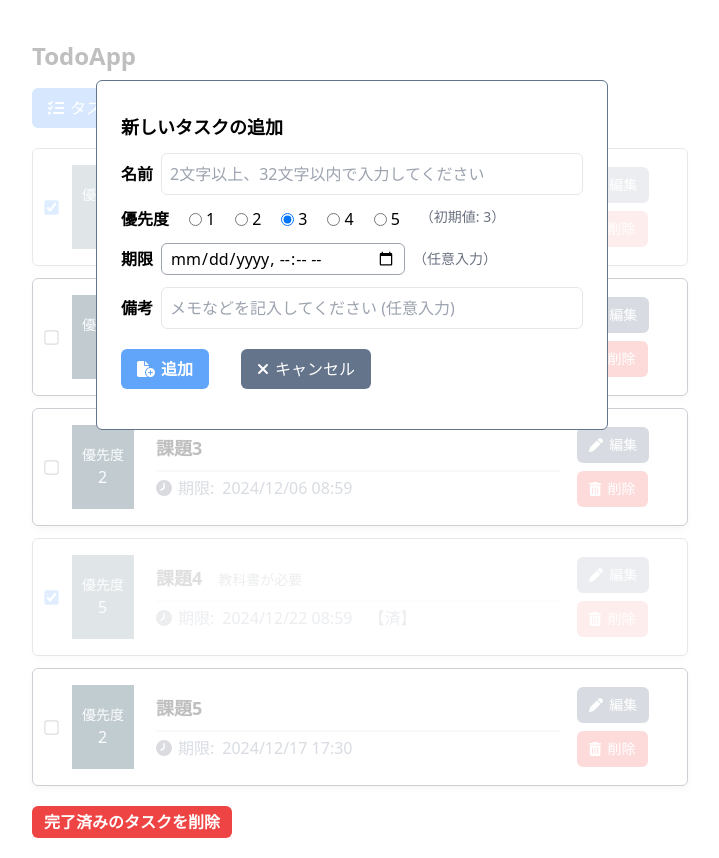
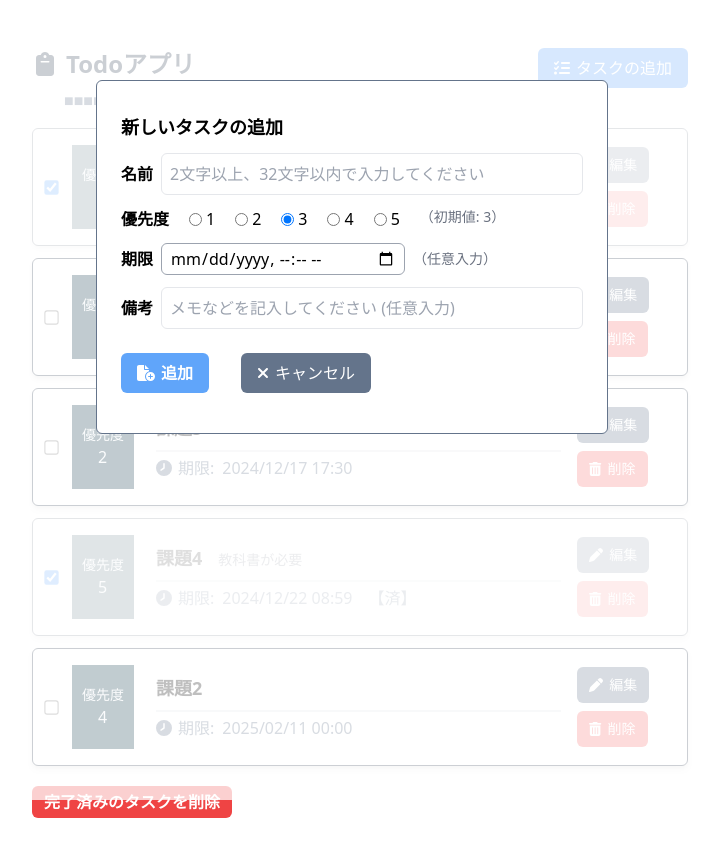
Before and after one commit to ykNe0372/react-todo-app, a React (Vite) app: page / in a window 1280 px wide. Both pictures are taken after a click on the button "タスクの追加". Shown: the whole page, without its empty margins (288-1007 px from the left). Built offline with nearby package versions, Linux system fonts and the light colour scheme.

Commit message:
ver0.9 released

```diff
--- a/src/App.tsx
+++ b/src/App.tsx
@@ -2,7 +2,7 @@ import React, { useState, useEffect } from "react";
 import Modal from "react-modal";
 import { Todo } from "./types";
 import { initTodos } from "./initTodos";
-// import WelcomeMessage from "./Welcome";
+import WelcomeMessage from "./WelcomeMessage";
 import TodoList from "./TodoList";
 import { v4 as uuid } from "uuid";
 import dayjs from "dayjs";
@@ -14,6 +14,7 @@ import {
   faTrashCan,
   faXmark,
   faFileCirclePlus,
+  faClipboard,
 } from "@fortawesome/free-solid-svg-icons";
 
 const App = () => {
@@ -23,6 +24,7 @@ const App = () => {
   const [newTodoDeadline, setNewTodoDeadline] = useState<Date | null>(null);
   const [newTodoNotes, setNewTodoNotes] = useState("");
   const [newTodoNameError, setNewTodoNameError] = useState("");
+  const [newTodoNoteError, setNewTodoNoteError] = useState("");
   const [modalNewTodo, setModalNewTodo] = useState(false);
   const [modalCheckedDelete, setModalCheckedDelete] = useState(false);
   const [initialized, setInitialized] = useState(false);
@@ -57,6 +59,11 @@ const App = () => {
       return "2文字以上、32文字以内で入力してください";
     } else return "";
   };
+  const isValidTodoNote = (notes: string): string => {
+    if (notes.length < 2 || notes.length > 32) {
+      return "2文字以上、32文字以内で入力してください";
+    } else return "";
+  };
   const remove = (id: string) => {
     const updatedTodos = todos.filter((todo) => todo.id !== id);
     setTodos(updatedTodos);
@@ -87,6 +94,7 @@ const App = () => {
     setNewTodoDeadline(dt === "" ? null : new Date(dt));
   };
   const updateNewTodoNotes = (e: React.ChangeEvent<HTMLInputElement>) => {
+    setNewTodoNoteError(isValidTodoNote(e.target.value));
     setNewTodoNotes(e.target.value);
   };
   const updateIsDone = (id: string, value: boolean) => {
@@ -122,9 +130,14 @@ const App = () => {
   };
 
   const addNewTodo = () => {
-    const err = isValidTodoName(newTodoName);
-    if (err !== "") {
-      setNewTodoNameError(err);
+    const nameErr = isValidTodoName(newTodoName);
+    if (nameErr !== "") {
+      setNewTodoNameError(nameErr);
+      return;
+    }
+    const noteErr = isValidTodoNote(newTodoNotes);
+    if (noteErr !== "") {
+      setNewTodoNoteError(noteErr);
       return;
     }
     const newTodo: Todo = {
@@ -150,15 +163,16 @@ const App = () => {
 
   return (
     <div className="mx-4 mt-10 max-w-2xl md:mx-auto">
-      <h1 className="mb-4 ml-4 text-2xl font-bold">TodoApp</h1>
-      <div className="mb-4 ml-4">
-        {/* <WelcomeMessage name="匿名希望" uncompletedCount={uncompletedCount} /> */}
-      </div>
+      <div className="flex items-center">
+        <h1 className="container ml-5 text-2xl font-bold text-slate-700">
+          <FontAwesomeIcon icon={faClipboard} className="mr-3" />
+          Todoアプリ
+        </h1>
         <div>
           <button
             type="button"
             onClick={openModalNewTodo}
-          className="mb-5 ml-4 mt-2 flex items-center justify-center whitespace-nowrap rounded-md bg-blue-400 px-4 py-2 text-white hover:bg-blue-600"
+            className="ml-4 mt-2 flex items-center justify-center whitespace-nowrap rounded-md bg-blue-400 px-4 py-2 text-white hover:bg-blue-600"
           >
             <FontAwesomeIcon icon={faListCheck} className="mr-1.5 text-white" />
             タスクの追加
@@ -239,18 +253,32 @@ const App = () => {
                 <div className="text-sm text-gray-500">（任意入力）</div>
               </div>
 
+              <div>
                 <div className="mb-4 flex items-center gap-x-2">
-              <label htmlFor="notes" className="font-bold">
+                  <label htmlFor="newTodoNotes" className="font-bold">
                     備考
                   </label>
                   <input
                     type="text"
-                id="notes"
+                    id="newTodoNotes"
                     value={newTodoNotes}
                     onChange={updateNewTodoNotes}
-                className={twMerge("grow rounded-md border p-2")}
+                    className={twMerge(
+                      "grow rounded-md border p-2",
+                      newTodoNoteError && "border-red-500 outline-red-500"
+                    )}
                     placeholder="メモなどを記入してください (任意入力)"
                   />
+                </div>
+                {newTodoNoteError && (
+                  <div className="ml-10 flex items-center space-x-1 text-sm font-bold text-red-500">
+                    <FontAwesomeIcon
+                      icon={faTriangleExclamation}
+                      className="mr-0.5"
+                    />
+                    <div>{newTodoNoteError}</div>
+                  </div>
+                )}
               </div>
 
               <div className="flex items-center gap-x-8">
@@ -263,7 +291,8 @@ const App = () => {
                   }}
                   className={twMerge(
                     "my-2 rounded-md bg-blue-400 px-4 py-2 font-bold text-white hover:bg-blue-400",
-                  newTodoNameError && "cursor-not-allowed opacity-50"
+                    (newTodoNameError || newTodoNoteError) &&
+                      "cursor-not-allowed opacity-50"
                   )}
                 >
                   <FontAwesomeIcon
@@ -278,13 +307,21 @@ const App = () => {
                   onClick={closeModalNewTodo}
                   className="my-2 justify-center whitespace-nowrap rounded-md bg-slate-500 px-4 py-2 text-white hover:bg-slate-700"
                 >
-                <FontAwesomeIcon icon={faXmark} className="mr-1.5 text-white" />
+                  <FontAwesomeIcon
+                    icon={faXmark}
+                    className="mr-1.5 text-white"
+                  />
                   キャンセル
                 </button>
               </div>
             </div>
           </Modal>
         </div>
+      </div>
+      <div className="mb-4 ml-4">
+        <WelcomeMessage name="■■■■" />
+      </div>
+
       <TodoList
         todos={todos}
         updateIsDone={updateIsDone}
--- a/src/TodoItem.tsx
+++ b/src/TodoItem.tsx
@@ -36,11 +36,17 @@ const TodoItem = (props: Props) => {
   const [editTodoPriority, setEditTodoPriority] = useState(3);
   const [editTodoNotes, setEditTodoNotes] = useState("");
   const [editTodoNameError, setEditTodoNameError] = useState("");
+  const [editTodoNoteError, seteditTodoNoteError] = useState("");
   const [modalEdit, setModalEdit] = useState(false);
   const [modalDelete, setModalDelete] = useState(false);
 
   const isValidTodoName = (name: string): string => {
     if (name.length < 2 || name.length > 32) {
+      return "2文字以上、32文字以内で入力してください";
+    } else return "";
+  };
+  const isValidTodoNote = (notes: string): string => {
+    if (notes.length < 2 || notes.length > 32) {
       return "2文字以上、32文字以内で入力してください";
     } else return "";
   };
@@ -53,13 +59,19 @@ const TodoItem = (props: Props) => {
     setEditTodoPriority(Number(e.target.value));
   };
   const updateEditTodoNotes = (e: React.ChangeEvent<HTMLInputElement>) => {
+    seteditTodoNoteError(isValidTodoNote(e.target.value));
     setEditTodoNotes(e.target.value);
   };
 
   const editTodo = () => {
-    const err = isValidTodoName(editTodoName);
-    if (err !== "") {
-      setEditTodoNameError(err);
+    const nameErr = isValidTodoName(editTodoName);
+    if (nameErr !== "") {
+      setEditTodoNameError(nameErr);
+      return;
+    }
+    const noteErr = isValidTodoNote(editTodoNotes);
+    if (noteErr !== "") {
+      seteditTodoNoteError(noteErr);
       return;
     }
   };
@@ -107,7 +119,7 @@ const TodoItem = (props: Props) => {
           <div className="whitespace-nowrap">優先度</div>
           <span className="mx-4 text-base">{todo.priority}</span>
         </div>
-        <div className="container ml-2">
+        <div className="container ml-2 ">
           <div className="flex items-baseline">
             <div className={twMerge("ml-1.5 text-md md:text-lg font-bold")}>
               {todo.name}
@@ -119,9 +131,21 @@ const TodoItem = (props: Props) => {
             <FontAwesomeIcon
               icon={faClock}
               flip="horizontal"
-              className="mr-1.5 text-gray-500"
+              className={twMerge(
+                "mr-1.5 text-slate-500",
+                todo.deadline !== null &&
+                  todo.deadline < new Date() &&
+                  "text-red-500 font-bold"
+              )}
             />
-            <div className={twMerge("flex text-slate-500")}>
+            <div
+              className={twMerge(
+                "flex text-slate-500",
+                todo.deadline !== null &&
+                  todo.deadline < new Date() &&
+                  "text-red-500 font-bold"
+              )}
+            >
               期限:
               {todo.deadline !== null && (
                 <div className="ml-2">{dayjs(todo.deadline).format(dtFmt)}</div>
@@ -195,9 +219,12 @@ const TodoItem = (props: Props) => {
                     <span>{value}</span>
                   </label>
                 ))}
-                <div className="text-sm text-gray-500">（初期値: 3）</div>
+                <div className="text-sm text-gray-500">
+                  （編集前: {todo.priority}）
+                </div>
               </div>
 
+              <div>
                 <div className="flex items-center space-x-2">
                   <label htmlFor="editTodoNotes" className="font-bold">
                     備考
@@ -207,9 +234,22 @@ const TodoItem = (props: Props) => {
                     id="editTodoNotes"
                     value={editTodoNotes}
                     onChange={updateEditTodoNotes}
-                  className={twMerge("grow rouded-md border p-2")}
+                    className={twMerge(
+                      "grow rouded-md border p-2",
+                      editTodoNoteError && "border-red-500 outline-red-500"
+                    )}
                     placeholder="メモなどを記入してください (任意入力)"
                   />
+                </div>
+                {editTodoNoteError && (
+                  <div className="ml-10 flex items-center space-x-1 text-sm font-bold text-red-500">
+                    <FontAwesomeIcon
+                      icon={faTriangleExclamation}
+                      className="mr-0.5"
+                    />
+                    <div>{editTodoNoteError}</div>
+                  </div>
+                )}
               </div>
 
               <div className="flex gap-8 pt-2">
@@ -226,7 +266,8 @@ const TodoItem = (props: Props) => {
                   }}
                   className={twMerge(
                     "whitespace-nowrap rounded-md bg-cyan-500 px-4 py-2 text-white hover:bg-cyan-700",
-                    editTodoNameError && "cursor-not-allowed opacity-50"
+                    (editTodoNameError || editTodoNoteError) &&
+                      "cursor-not-allowed opacity-50"
                   )}
                 >
                   <FontAwesomeIcon icon={faCheck} className="mr-1 text-white" />
--- a/src/TodoList.tsx
+++ b/src/TodoList.tsx
@@ -15,21 +15,19 @@ type Props = {
 };
 
 const TodoList = (props: Props) => {
-  // const todos = [...props.todos].sort((a, b) => {
-  //   if (a.isDone !== b.isDone) {
-  //     return a.isDone ? 1 : -1;
-  //   } else {
-  //     return a.deadline === null
-  //       ? 1
-  //       : b.deadline === null
-  //         ? 1
-  //         : a.deadline.getTime() - b.deadline.getTime();
-  //   }
-  // });
-  const todos = props.todos;
+  const todos = [...props.todos].sort((a, b) => {
+    return a.deadline === null
+      ? 1
+      : b.deadline === null
+        ? 1
+        : a.deadline.getTime() - b.deadline.getTime();
+  });
+  // const todos = props.todos;
 
   if (todos.length === 0) {
-    return <div className="ml-4">現在、登録されているタスクはありません</div>;
+    return (
+      <div className="ml-4">このメッセージを見ているということは...!?</div>
+    );
   }
 
   return (
--- a/src/WelcomeMessage.tsx
+++ b/src/WelcomeMessage.tsx
@@ -4,7 +4,6 @@ import React from "react";
 // Propsという名前で定義することが一般的です。
 type Props = {
   name: string;
-  uncompletedCount: number;
 };
 
 // WelcomeMessage という関数コンポーネントの定義
@@ -14,16 +13,17 @@ const WelcomeMessage = (props: Props) => {
   const currentTime = new Date();
   const greeting =
     currentTime.getHours() < 12
-      ? "おはようございます"
+      ? "おはようございます！用意出来たらタスク開始！"
       : currentTime.getHours() < 19
-        ? "こんにちは"
-        : "こんばんは";
+        ? "こんにちは！時には休憩も大事。リラックスリラックス..."
+        : currentTime.getHours() < 23
+          ? "こんばんは～！もうご飯は食べた？"
+          : "夜更かしは良くないよ！頑張って早く終わらせてね！";
 
   // JSX構文で描いた「JSX要素」を return で返す
   return (
-    <div className="text-blue-700">
-      {greeting}、{props.name}さん。現在の未完了タスクは
-      {props.uncompletedCount}個です。
+    <div className="ml-8 text-slate-500">
+      {props.name}さん、{greeting}
     </div>
   );
 };
```
Also changed, not shown: 1 other file (tests, documents, lock files or other folders). Lines whose indentation alone changed are shown as unchanged.
